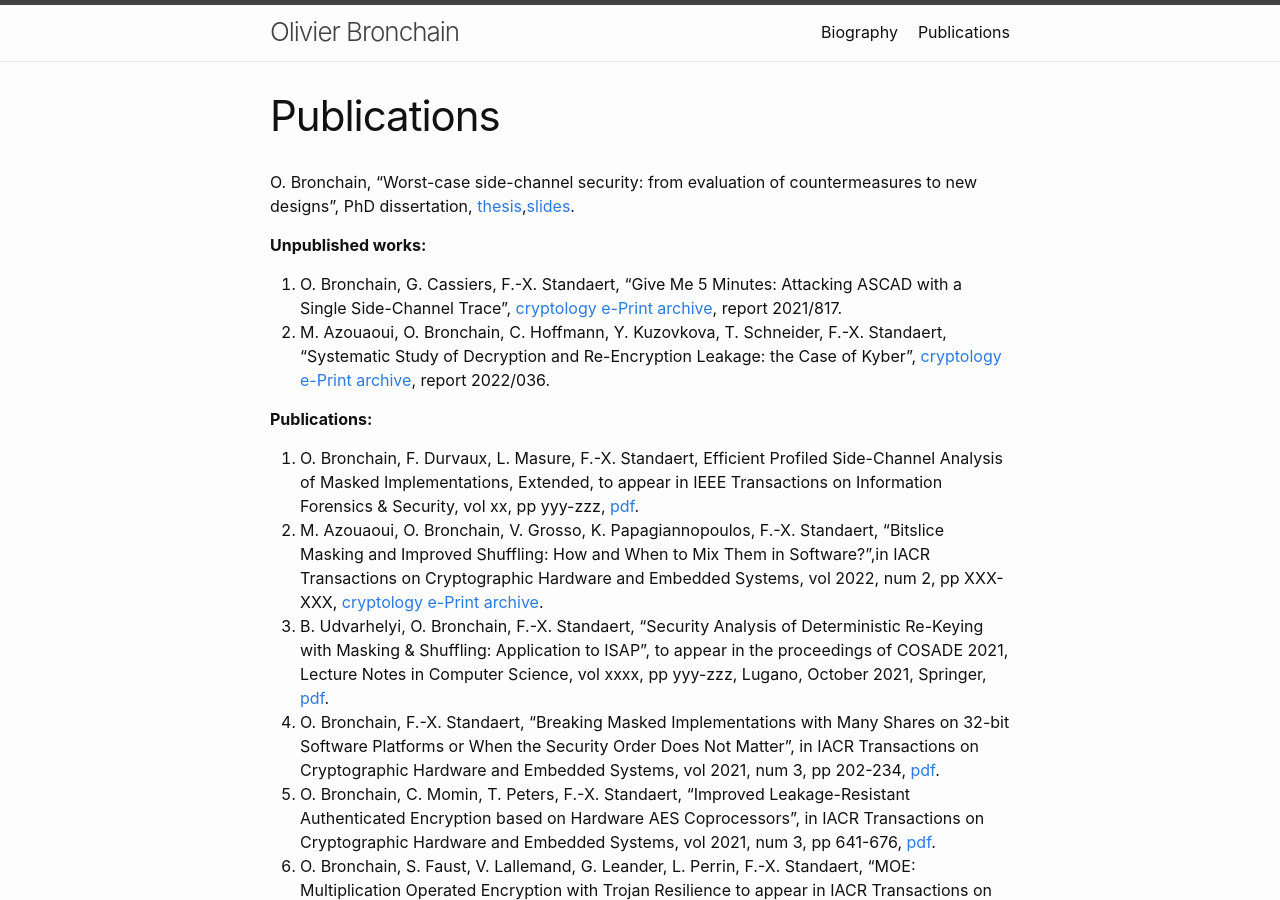
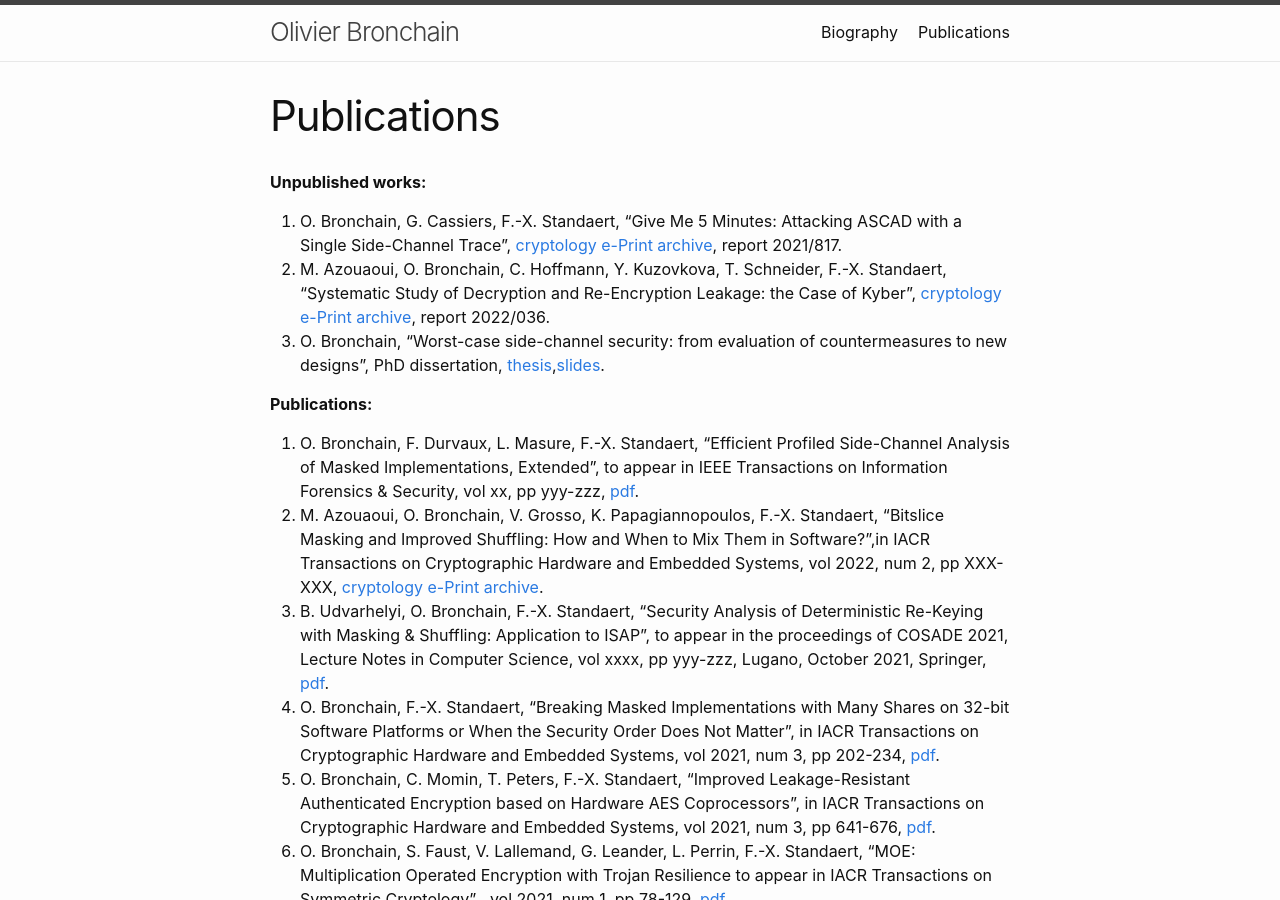
Before and after one commit to obronchain/obronchain.github.io, a Jekyll site: the page built from publications.md, in a window 1280 px wide and 900 px high. Built offline with Jekyll 4.4.1, drawn with Linux system fonts in a browser that asks for light colours; a style sheet for code colours, icons or effects is not loaded; part of the change alters nothing that is shown.

```diff
--- a/publications.md
+++ b/publications.md
@@ -4,15 +4,15 @@ title: Publications
 permalink: /publications/
 ---
 
-O. Bronchain, "Worst-case side-channel security: from evaluation of countermeasures to new designs", PhD dissertation, [thesis](papers/thesis.pdf),[slides](slides/thesis_public.pdf).
 
 **Unpublished works:**
 
 1. O. Bronchain, G. Cassiers, F.-X. Standaert, "Give Me 5 Minutes: Attacking ASCAD with a Single Side-Channel Trace", [cryptology e-Print archive](https://eprint.iacr.org/2021/817), report 2021/817.
 2. M. Azouaoui, O. Bronchain, C. Hoffmann, Y. Kuzovkova, T. Schneider, F.-X. Standaert, "Systematic Study of Decryption and Re-Encryption Leakage: the Case of Kyber",  [cryptology e-Print archive](https://eprint.iacr.org/2022/036), report 2022/036.
+3. O. Bronchain, "Worst-case side-channel security: from evaluation of countermeasures to new designs", PhD dissertation, [thesis](papers/thesis.pdf),[slides](slides/thesis_public.pdf).
 
 **Publications:**
-19. O. Bronchain, F. Durvaux, L. Masure, F.-X. Standaert, Efficient Profiled Side-Channel Analysis of Masked Implementations, Extended, to appear in IEEE Transactions on Information Forensics & Security, vol xx, pp yyy-zzz, [pdf](https://perso.uclouvain.be/fstandae/PUBLIS/274.pdf).
+19. O. Bronchain, F. Durvaux, L. Masure, F.-X. Standaert, "Efficient Profiled Side-Channel Analysis of Masked Implementations, Extended", to appear in IEEE Transactions on Information Forensics & Security, vol xx, pp yyy-zzz, [pdf](papers/19.pdf).
 18. M. Azouaoui, O. Bronchain, V. Grosso, K. Papagiannopoulos, F.-X. Standaert, "Bitslice Masking and Improved Shuffling: How and When to Mix Them in Software?",in IACR Transactions on Cryptographic Hardware and Embedded Systems, vol 2022, num 2, pp XXX-XXX, [cryptology e-Print archive](https://eprint.iacr.org/2021/951).
 17. B. Udvarhelyi, O. Bronchain, F.-X. Standaert, "Security Analysis of Deterministic Re-Keying with Masking & Shuffling: Application to ISAP", to appear in the proceedings of COSADE 2021, Lecture Notes in Computer Science, vol xxxx, pp yyy-zzz, Lugano, October 2021, Springer, [pdf](https://perso.uclouvain.be/fstandae/PUBLIS/267.pdf).
 16. O. Bronchain, F.-X. Standaert, "Breaking Masked Implementations with Many Shares on 32-bit Software Platforms or When the Security Order Does Not Matter", in IACR Transactions on Cryptographic Hardware and Embedded Systems, vol 2021, num 3, pp 202-234, [pdf](https://tches.iacr.org/index.php/TCHES/article/view/8973).
```
Also changed, not shown: 1 other file.
